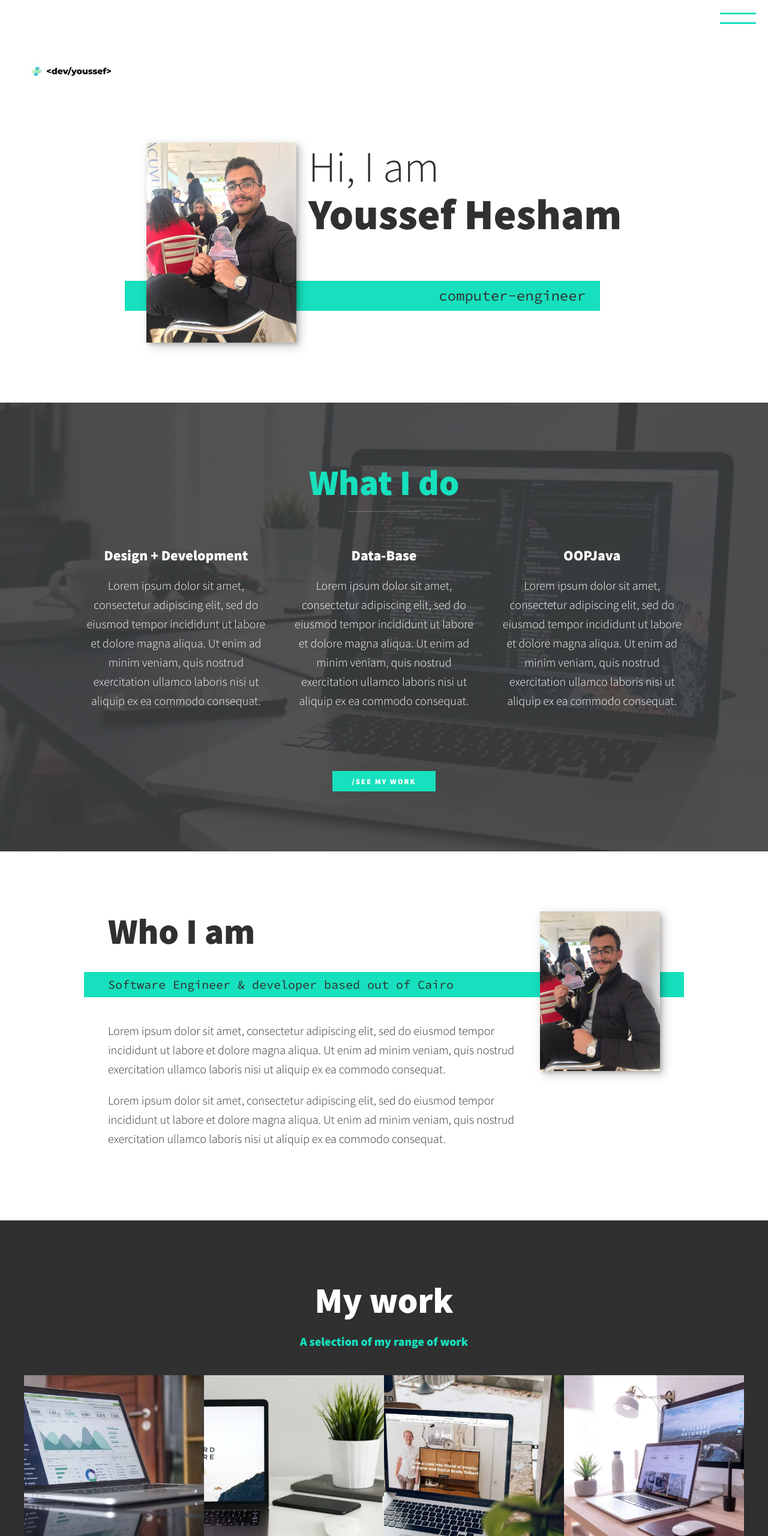
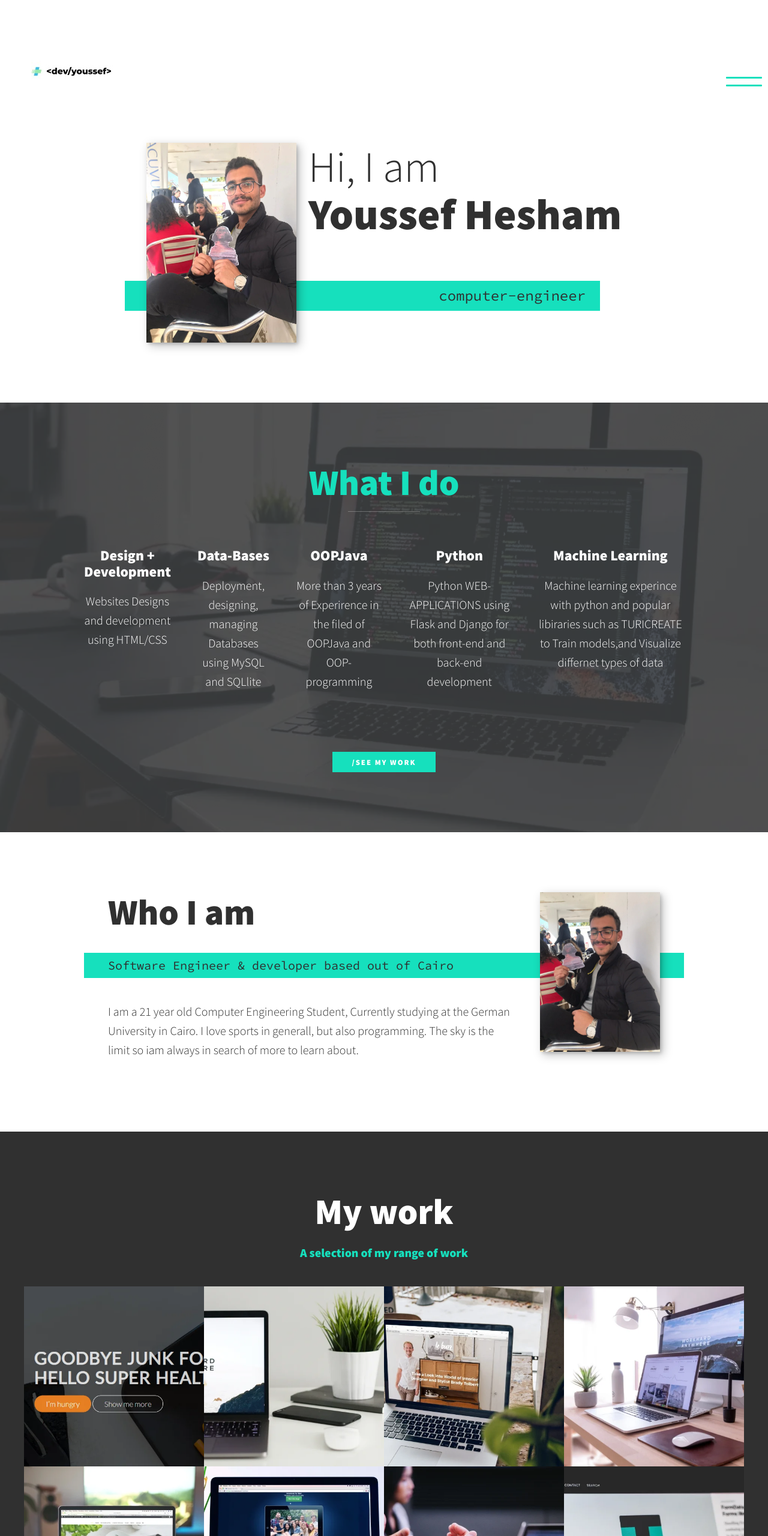
Before and after one commit to YoussefHeshamAlTaher/Portfolio, a plain HTML site: page index.html in a window 1280 px wide. Shown: the top 2560 px of the page at 60% size. Drawn offline with nearby package versions, Linux system fonts and the light colour scheme.

Commit message:
Info update

```diff
--- a/css/style.css
+++ b/css/style.css
@@ -163,6 +163,8 @@ header {
     align-items: center;
     margin: 0;
     padding: 0;
+	text-align: center;
+	margin-left: 3em;
 }
 
 
@@ -186,9 +188,10 @@ header {
     border: 0;
     cursor: pointer;
     position: absolute;
-    right: 1em;
-    top: 1em;
+    right: 0;
+    top: 6.3em;
     z-index: 1000;
+	padding-left: 3em;
 }
 
 
@@ -223,12 +226,14 @@ header {
 
 .hamburger {
     display: block;
-    position: relative;
+    position: absolute;
 	width: 3em;
     height: 3px;
     border-radius: 1px;
-	margin: 1px;
-	transition: transform 250ms ease-in-out;
+
+
+
+
 
 }
 
@@ -239,8 +244,9 @@ header {
     width: 3em;
     height: 3px;
     border-radius: 1px;
+	transition: transform 250ms ease-in-out;
 
-	transition: transform 250ms ease-in-out;
+
 
 
 }
@@ -249,14 +255,14 @@ header {
 .hamburger::after {
     content: '';
     position: absolute;
+	right: 0;
+	left: 0;
 
-
-    right: 0;
 }
 
 
-.hamburger::before { top: .5px; }
-.hamburger::after { bottom: .5px; }
+.hamburger::before { top: 2px; }
+.hamburger::after { bottom: 2px; }
 
 /* intro section */
 
--- a/index.html
+++ b/index.html
@@ -52,22 +52,34 @@
 
                     <div class="service">
                         <h3>Design + Development</h3>
-                        <p>Lorem ipsum dolor sit amet, consectetur adipiscing elit, sed do eiusmod tempor incididunt ut labore et dolore magna aliqua. Ut enim ad minim veniam, quis nostrud exercitation ullamco laboris nisi ut aliquip ex ea commodo consequat.</p>
+                        <p>Websites Designs and development using HTML/CSS</p>
 
                     </div><! --Close Service-- >
 
 
 
                     <div class="service">
-                        <h3>Data-Base</h3>
-                        <p>Lorem ipsum dolor sit amet, consectetur adipiscing elit, sed do eiusmod tempor incididunt ut labore et dolore magna aliqua. Ut enim ad minim veniam, quis nostrud exercitation ullamco laboris nisi ut aliquip ex ea commodo consequat.</p>
+                        <h3>Data-Bases</h3>
+                        <p>Deployment, designing, managing Databases using MySQL and SQLlite</p>
 
                     </div><! --Close Service-- >
 
 
                     <div class="service">
                         <h3>OOPJava</h3>
-                        <p>Lorem ipsum dolor sit amet, consectetur adipiscing elit, sed do eiusmod tempor incididunt ut labore et dolore magna aliqua. Ut enim ad minim veniam, quis nostrud exercitation ullamco laboris nisi ut aliquip ex ea commodo consequat.</p>
+                        <p>More than 3 years of Experirence in the filed of OOPJava and OOP-programming </p>
+
+                    </div><! --Close Service-- >
+					<div class="service">
+                        <h3>Python</h3>
+                        <p>Python WEB-APPLICATIONS using Flask and Django for both front-end and back-end development </p>
+
+
+                    </div><! --Close Service-- >
+					<div class="service">
+                        <h3>Machine Learning</h3>
+                        <p>Machine learning experince with python and popular libiraries such as TURICREATE to Train models,and Visualize differnet types of data </p>
+
 
                     </div><! --Close Service-- >
 
@@ -86,8 +98,7 @@
                 <p class="section__subitle section__subtitle--about">Software Engineer & developer based out of Cairo</p>
 
                 <div class="about-me__body">
-                    <p>Lorem ipsum dolor sit amet, consectetur adipiscing elit, sed do eiusmod tempor incididunt ut labore et dolore magna aliqua. Ut enim ad minim veniam, quis nostrud exercitation ullamco laboris nisi ut aliquip ex ea commodo consequat. </p>
-                    <p>Lorem ipsum dolor sit amet, consectetur adipiscing elit, sed do eiusmod tempor incididunt ut labore et dolore magna aliqua. Ut enim ad minim veniam, quis nostrud exercitation ullamco laboris nisi ut aliquip ex ea commodo consequat.</p>
+                    <p>I am a 21 year old Computer Engineering Student, Currently studying at the German University in Cairo. I love sports in generall, but also programming. The sky is the limit so iam always in search of more to learn about.</p>
 
                 </div>
 
@@ -102,8 +113,8 @@
 
 
                     <!-- item1-->
-                    <a href="/portfolio-item.html" class="portfolio__item">
-                        <img src="img/portfolio-01.webp" class="portfolio__img">
+                    <a href="https://omnifoodyh.netlify.app/" class="portfolio__item" target="_blank">
+                        <img src="img/omnifood.webp" class="portfolio__img">
                     </a>
 
                     <!-- item2-->
```
Also changed, not shown: img/omnifood.webp (added), img/portfolio-01.webp (deleted).
